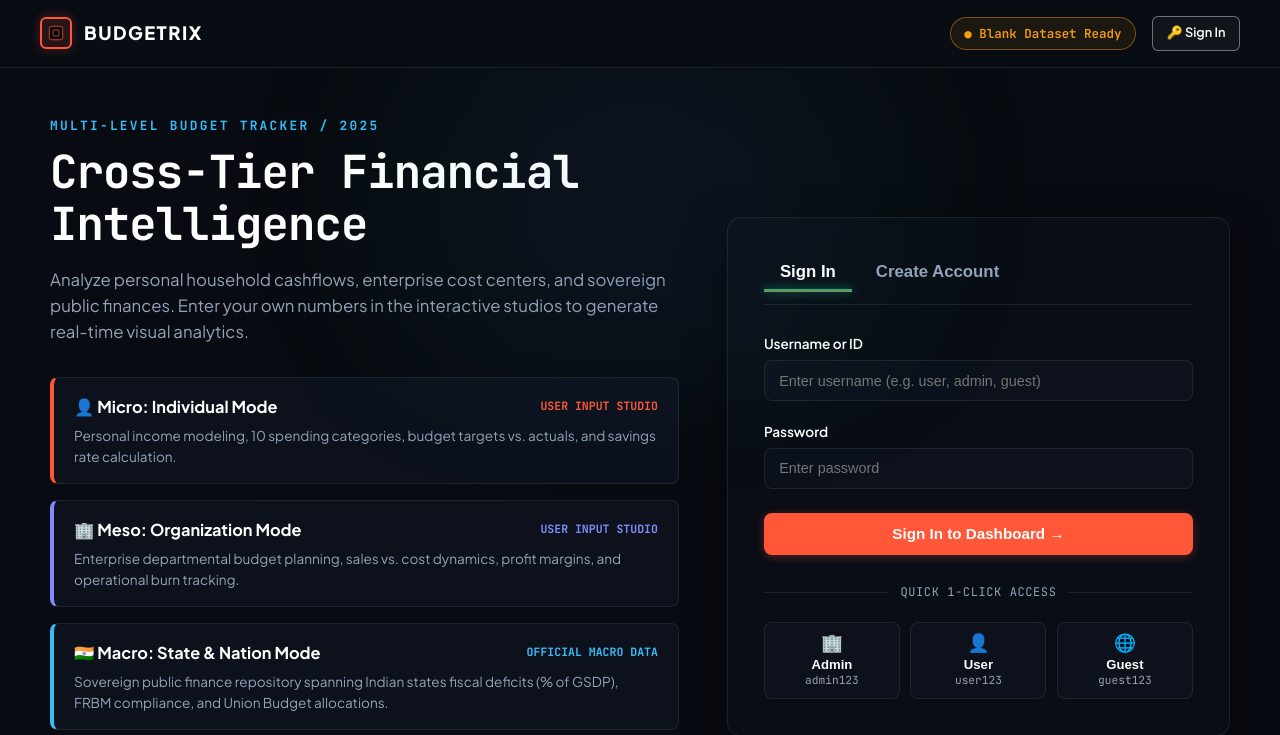
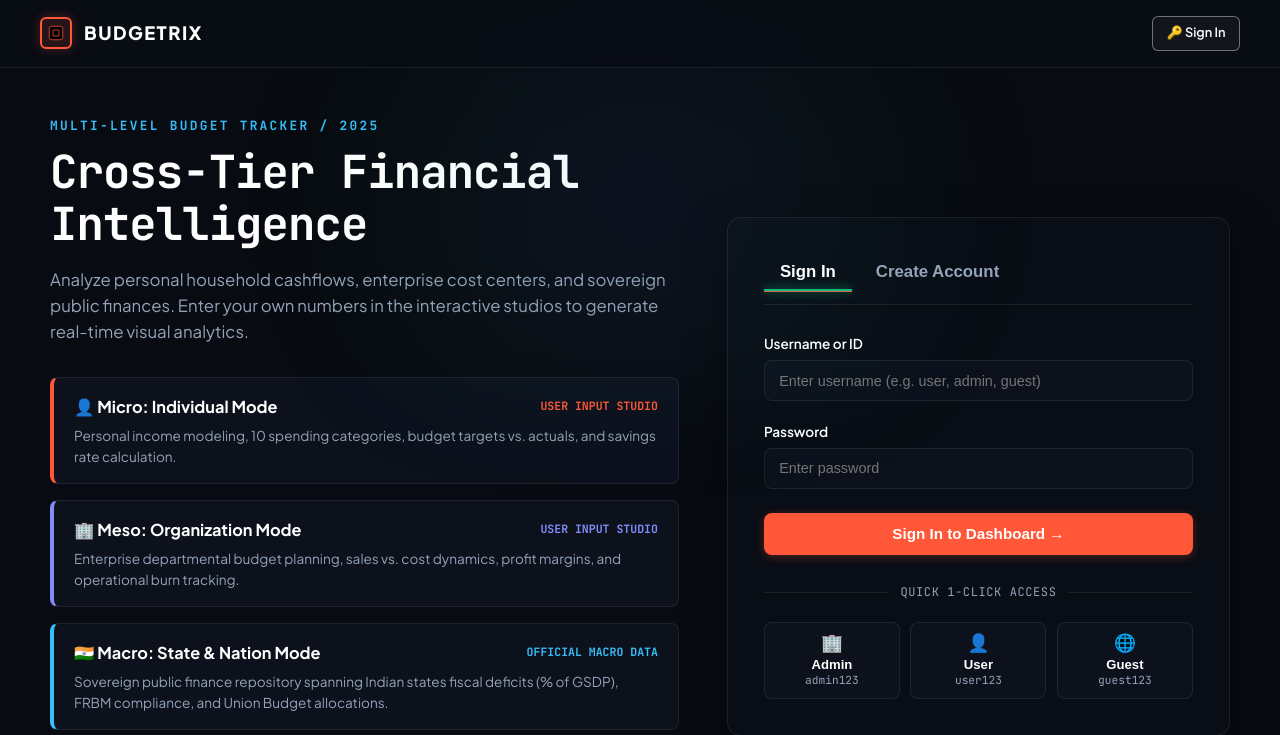
Before and after one commit to RohithSV2/multi-level-budget-analytics, a Flask app: page / in a window 1280 px wide. Shown: the top 735 px of the page. Run offline with Flask 3, Linux system fonts and the light colour scheme.

Commit message:
fix: remove blank dataset ready badge from landing page

```diff
--- a/frontend/templates/login.html
+++ b/frontend/templates/login.html
@@ -19,7 +19,6 @@
       <span class="bx-brand-title">BUDGETRIX</span>
     </a>
     <div style="display: flex; align-items: center; gap: 1rem;">
-      <span class="bx-badge-amber">● Blank Dataset Ready</span>
       <div id="header-user-container">
         <!-- Rendered by auth.js -->
       </div>
```
